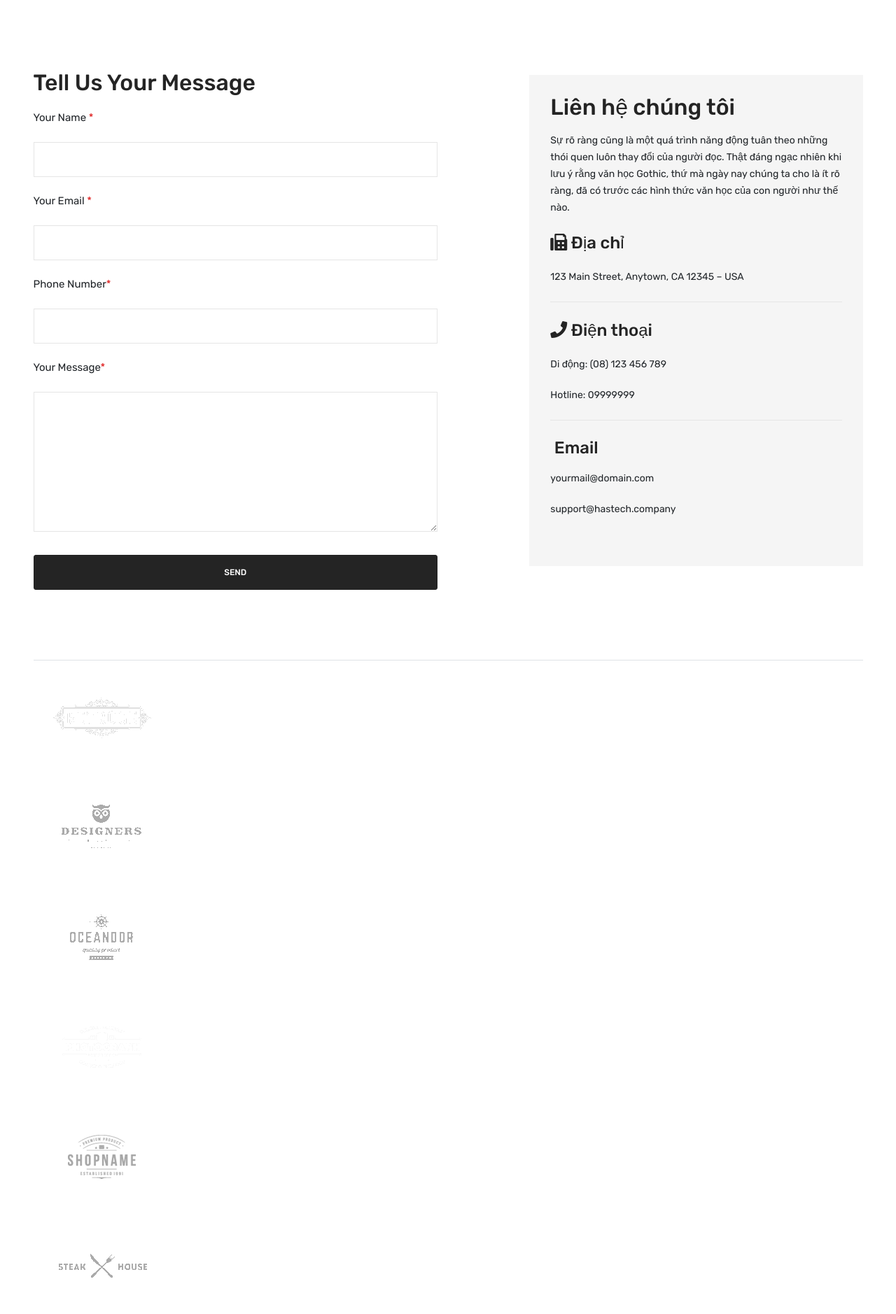
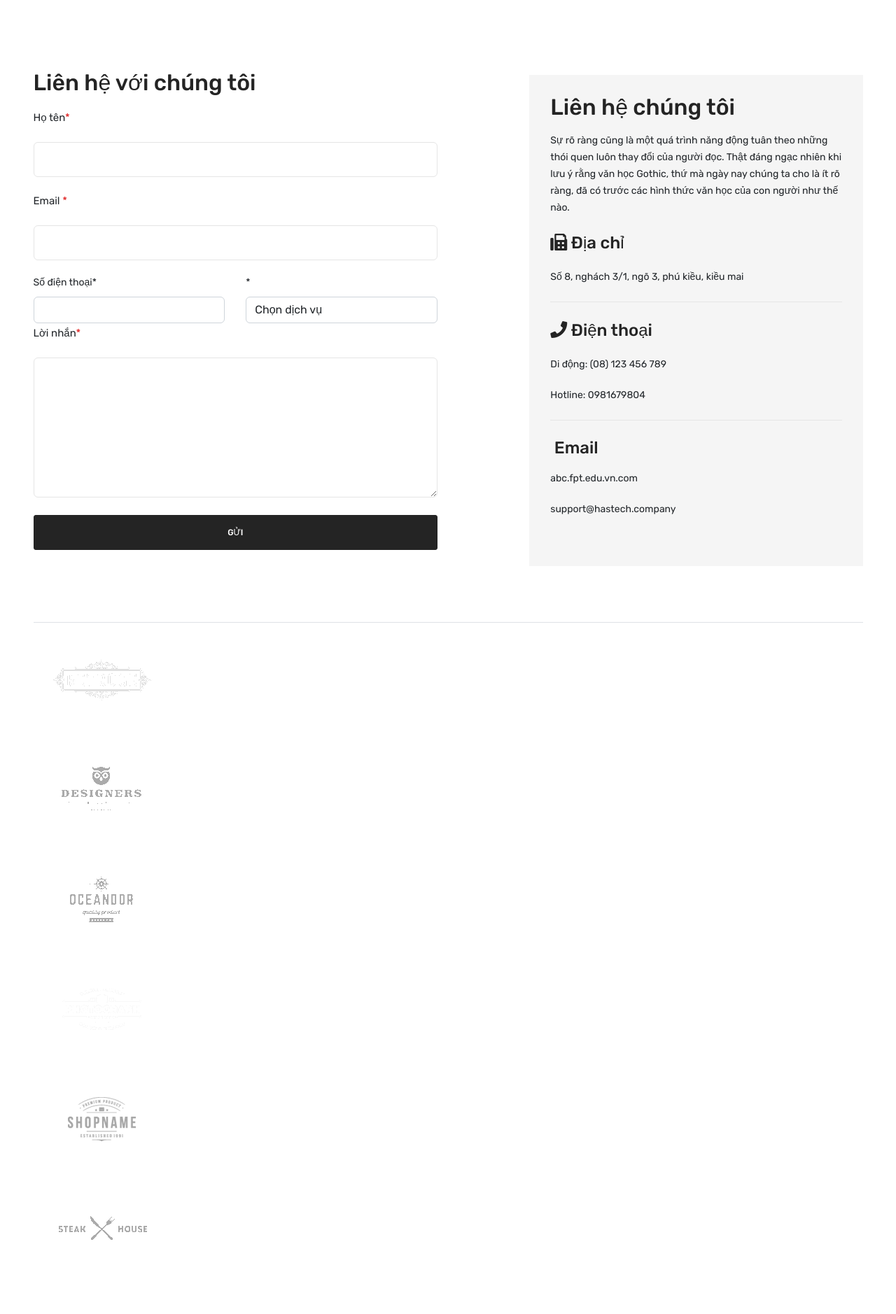
Before and after one commit to giapdn/php-wedding-clothes-rent, a PHP site: page /index.php?url=contactus in a window 1280 px wide. Shown: the part 1041-2919 px from the top of the page at 70% size. Run offline with PHP 8.4, Linux system fonts and the light colour scheme; some libraries are stand-ins or nearby versions; some web fonts are replaced.

Commit message:
quangsongiaodien

```diff
--- a/client/Views/ContactUs/contactus.php
+++ b/client/Views/ContactUs/contactus.php
@@ -26,23 +26,23 @@
                         chúng ta cho là ít rõ ràng, đã có trước các hình thức văn học của con người như thế nào.</p>
                     <div class="single-contact-block">
                         <h4><i class="fa fa-fax"></i> Địa chỉ</h4>
-                        <p>123 Main Street, Anytown, CA 12345 – USA</p>
+                        <p>Số 8, nghách 3/1, ngõ 3, phú kiều, kiều mai</p>
                     </div>
                     <div class="single-contact-block">
                         <h4><i class="fa fa-phone"></i> Điện thoại</h4>
                         <p>Di động: (08) 123 456 789</p>
-                        <p>Hotline: 09999999</p>
+                        <p>Hotline: 0981679804</p>
                     </div>
                     <div class="single-contact-block last-child">
                         <h4><i class="fa fa-envelope-o"></i> Email</h4>
-                        <p>yourmail@domain.com</p>
+                        <p>abc.fpt.edu.vn.com</p>
                         <p>support@hastech.company</p>
                     </div>
                 </div>
             </div>
             <div class="col-lg-6 col-md-12 order-2 order-lg-1">
                 <div class="contact-form-content">
-                    <h3 class="contact-page-title">Tell Us Your Message</h3>
+                    <h3 class="contact-page-title">Liên hệ với chúng tôi</h3>
                     <!-- Phần thống báo lỗi -->
                     <!-- <?php
                             if (isset($_SESSION['error_mess'])) {
@@ -59,31 +59,60 @@
                     <div class="contact-form">
                         <form id="" action="?url=contactus" method="post">
                             <div class="form-group">
-                                <label>Your Name <span class="required">*</span></label>
-                                <input type="text" name="ten_khach_hang" id="ten_khach_hang">
+                                <label>Họ tên<span class="required">*</span></label>
+                                <input class="form-control" type="text" name="ten_khach_hang" id="ten_khach_hang">
                             </div>
                             <div class="form-group">
-                                <label>Your Email <span class="required">*</span></label>
-                                <input type="email" name="email" id="email">
+                                <label>Email <span class="required">*</span></label>
+                                <input class="form-control" type="email" name="email" id="email">
+                            </div>
+
+
+                         <div class="row">
+
+                         <div class="col-md-6">
+                                <label>Số điện thoại<span class="required">*</span></label>
+                                <input class="form-control" type="text" name="dien_thoai" id="dien_thoai">
+                            </div>
+
+
+
+                            <div class="col-md-6">
+                            <label><span class="required">*</span></label>
+                                <select class="form-control" >
+                                    <option value="option1">Chọn dịch vụ</option>
+                                    <option value="option2">Váy cưới làm lễ</option>
+                                    <option value="option3">Váy cưới đi bàn</option>
+                                    <option value="option4">Áo dài cưới</option>
+                                    <option value="option5">Phụ kiện</option>
+                                </select>
+                            </div>
+                         </div>
+
+
+
+
+
+
+                            <div class="form-group form-group-2">
+                                <label>Lời nhắn<span class="required">*</span></label>
+                                <textarea class="form-control" name="noi_dung" id="noi_dung"></textarea>
                             </div>
                             <div class="form-group">
-                                <label>Phone Number<span class="required">*</span></label>
-                                <input type="text" name="dien_thoai" id="dien_thoai">
+                                <input type="submit" value="Gửi" class="kenne-contact-form_btn" name="submit">
                             </div>
-                            <div class="form-group form-group-2">
-                                <label>Your Message<span class="required">*</span></label>
-                                <textarea name="noi_dung" id="noi_dung"></textarea>
-                            </div>
-                            <div class="form-group">
-                                <input type="submit" value="Send" class="kenne-contact-form_btn" name="submit">
-                            </div>
-                        </form>
+
+
+
                     </div>
-                    <p class="form-message"></p>
+
+                    </form>
                 </div>
+                <p class="form-message"></p>
             </div>
         </div>
     </div>
+</div>
 </div>
 <!-- Contact Main Page Area End Here -->
 
```
Also changed, not shown: client/Views/Product/details.php (+18 -25 lines), client/Views/header.php (+23 -41 lines).
